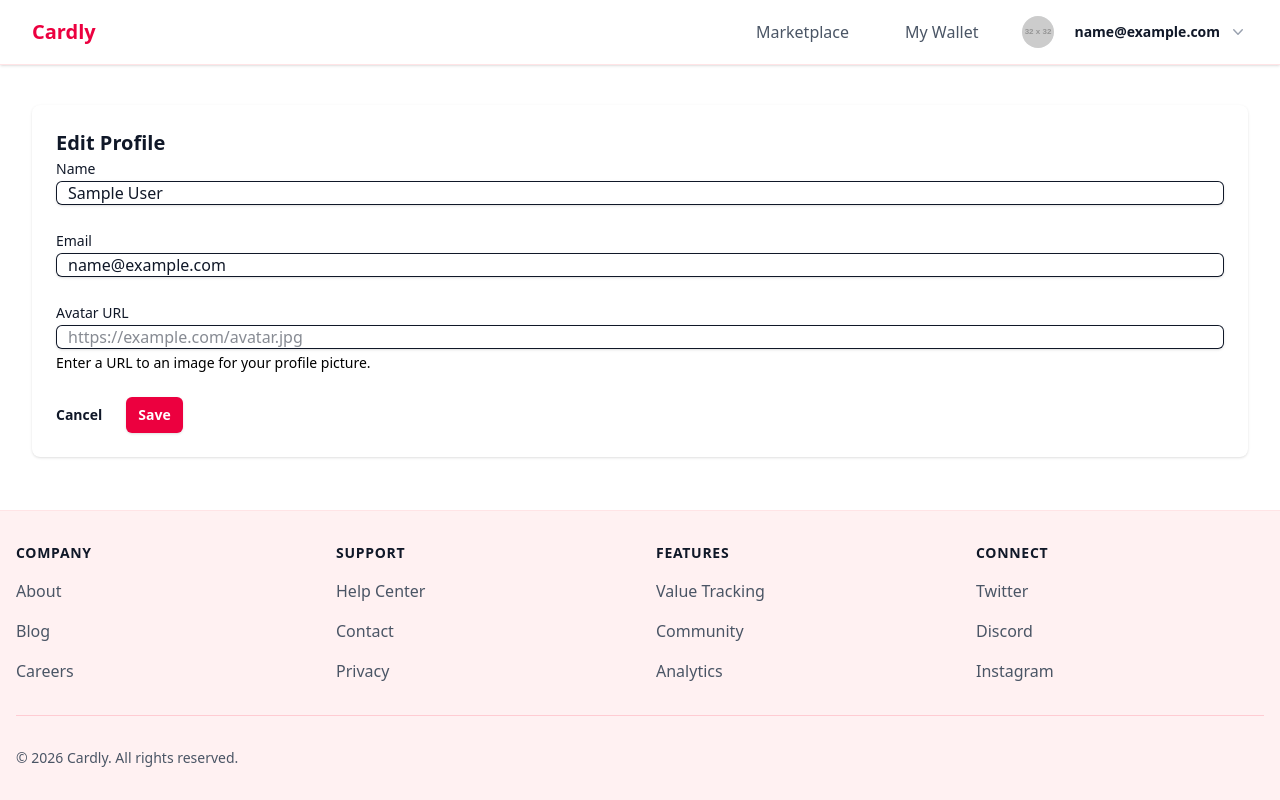
After one commit to MonsoudZ/Cardly, a Rails app: page /profile/edit in a window 1280 px wide. The commit adds this page. Run offline with Rails 7, Linux system fonts and the light colour scheme; the visitor is signed in with stand-in values (Sample User, id 1); grey boxes labelled with a size stand in for pictures from a placeholder-image service; some libraries are stand-ins or nearby versions.

Commit message:
Add name and avatar fields to user profiles
- Add migration for name and avatar columns on users table
- Update profile show view to display name with email fallback
- Create profile edit view with form for name, email, and avatar URL
- Fix user fixtures with proper email values for testing
- Fix home controller test to use correct route helper

```diff
--- /dev/null
+++ b/app/views/profiles/edit.html.erb
@@ -0,0 +1,49 @@
+<div class="mx-auto max-w-7xl px-4 sm:px-6 lg:px-8 py-10">
+  <div class="overflow-hidden rounded-lg bg-white shadow">
+    <div class="px-4 py-5 sm:p-6">
+      <h1 class="text-xl font-semibold text-gray-900 mb-6">Edit Profile</h1>
+
+      <%= form_with model: @user, url: profile_path, method: :patch, class: "space-y-6" do |form| %>
+        <% if @user.errors.any? %>
+          <div class="rounded-md bg-red-50 p-4">
+            <div class="flex">
+              <div class="ml-3">
+                <h3 class="text-sm font-medium text-red-800">
+                  <%= pluralize(@user.errors.count, "error") %> prohibited this profile from being saved:
+                </h3>
+                <div class="mt-2 text-sm text-red-700">
+                  <ul class="list-disc pl-5 space-y-1">
+                    <% @user.errors.full_messages.each do |message| %>
+                      <li><%= message %></li>
+                    <% end %>
+                  </ul>
+                </div>
+              </div>
+            </div>
+          </div>
+        <% end %>
+
+        <div>
+          <%= form.label :name, class: "block text-sm font-medium leading-6 text-gray-900" %>
+          <%= form.text_field :name, class: "mt-2 block w-full rounded-md border-0 py-1.5 text-gray-900 shadow-sm ring-1 ring-inset ring-gray-300 placeholder:text-gray-400 focus:ring-2 focus:ring-inset focus:ring-rose-600 sm:text-sm sm:leading-6 px-3", placeholder: "Your display name" %>
+        </div>
+
+        <div>
+          <%= form.label :email, class: "block text-sm font-medium leading-6 text-gray-900" %>
+          <%= form.email_field :email, class: "mt-2 block w-full rounded-md border-0 py-1.5 text-gray-900 shadow-sm ring-1 ring-inset ring-gray-300 placeholder:text-gray-400 focus:ring-2 focus:ring-inset focus:ring-rose-600 sm:text-sm sm:leading-6 px-3" %>
+        </div>
+
+        <div>
+          <%= form.label :avatar, "Avatar URL", class: "block text-sm font-medium leading-6 text-gray-900" %>
+          <%= form.text_field :avatar, class: "mt-2 block w-full rounded-md border-0 py-1.5 text-gray-900 shadow-sm ring-1 ring-inset ring-gray-300 placeholder:text-gray-400 focus:ring-2 focus:ring-inset focus:ring-rose-600 sm:text-sm sm:leading-6 px-3", placeholder: "https://example.com/avatar.jpg" %>
+          <p class="mt-1 text-sm text-gray-500">Enter a URL to an image for your profile picture.</p>
+        </div>
+
+        <div class="flex items-center justify-end gap-x-6">
+          <%= link_to "Cancel", profile_path, class: "text-sm font-semibold leading-6 text-gray-900" %>
+          <%= form.submit "Save", class: "rounded-md bg-rose-600 px-3 py-2 text-sm font-semibold text-white shadow-sm hover:bg-rose-500 focus-visible:outline focus-visible:outline-2 focus-visible:outline-offset-2 focus-visible:outline-rose-600 cursor-pointer" %>
+        </div>
+      <% end %>
+    </div>
+  </div>
+</div>
--- /dev/null
+++ b/db/migrate/20260121185637_add_profile_fields_to_users.rb
@@ -0,0 +1,6 @@
+class AddProfileFieldsToUsers < ActiveRecord::Migration[8.1]
+  def change
+    add_column :users, :name, :string
+    add_column :users, :avatar, :string
+  end
+end
```
Also changed, not shown: app/views/profiles/show.html.erb (+8 -2 lines), test/controllers/home_controller_test.rb (+1 -1 lines), test/fixtures/users.yml (+9 -9 lines), db/schema.rb.
